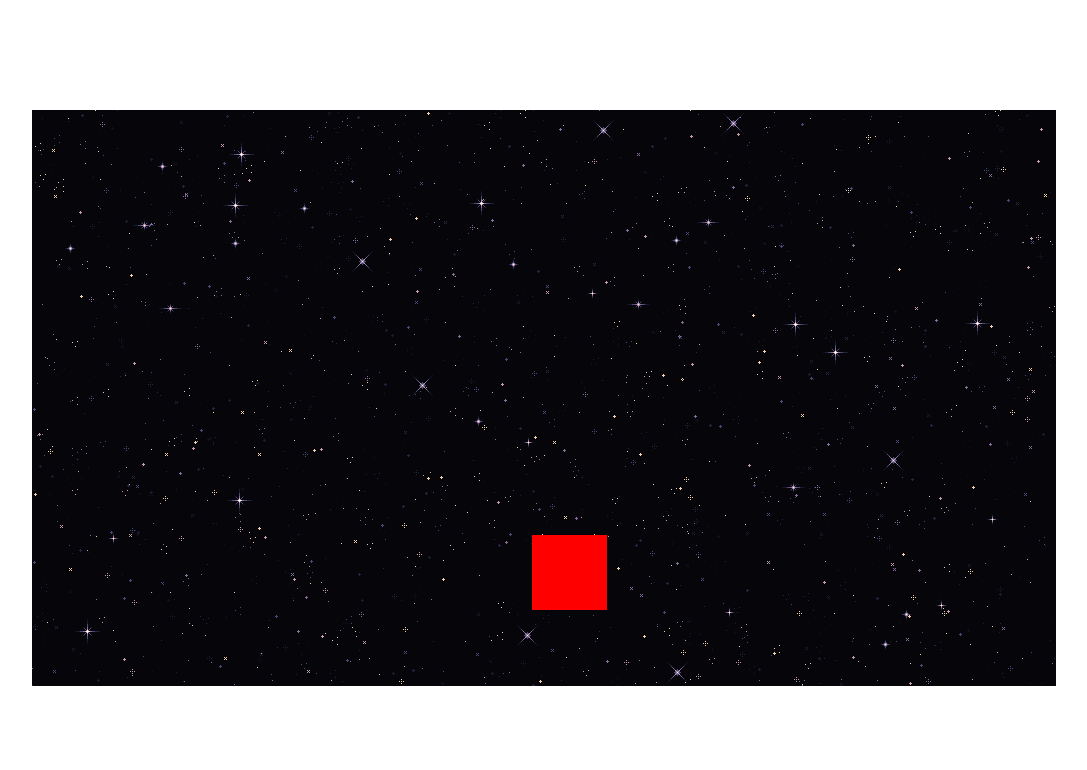
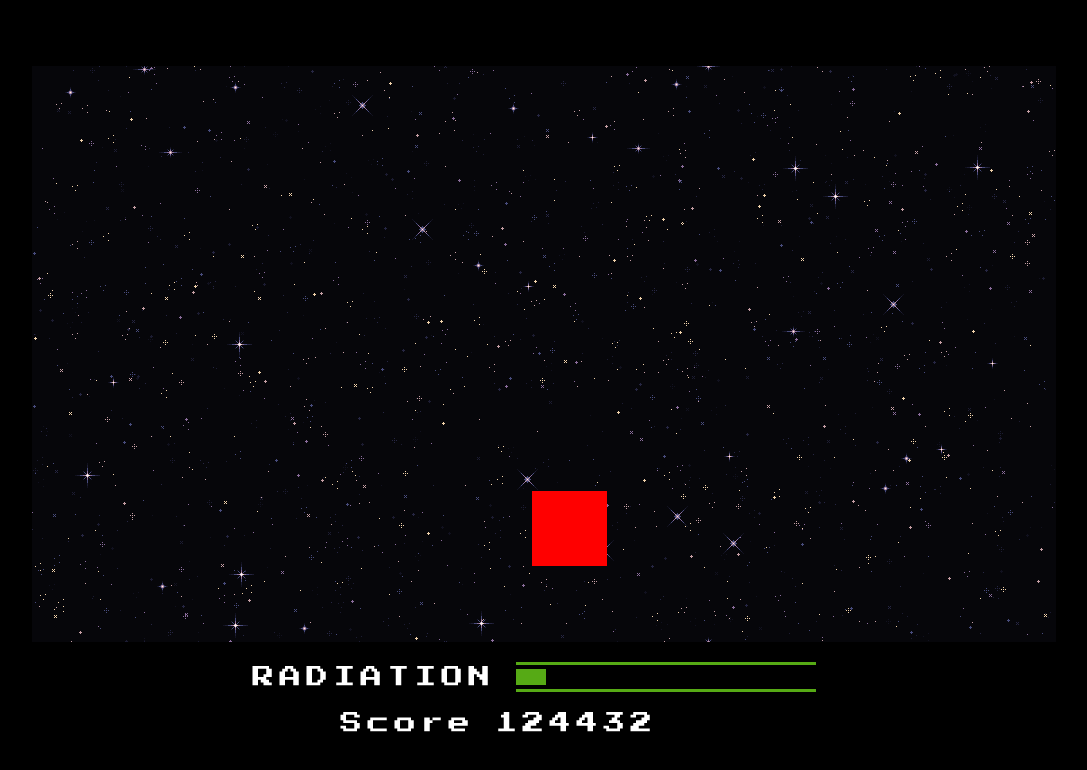
Before and after one commit to Stoooq/Past-Finder-V2, a website built with Parcel: page index.html in a window 1280 px wide. Shown: the whole page, without its empty margins (96-1183 px from the left). Built offline with nearby package versions, Linux system fonts and the light colour scheme.

Commit message:
add radiation bar and score

```diff
--- a/index.html
+++ b/index.html
@@ -3,14 +3,34 @@
 <head>
     <meta charset="UTF-8">
     <meta name="viewport" content="width=device-width, initial-scale=1.0">
-    <title>Document</title>
+    <title>PastFinderv2</title>
+    <link rel="preconnect" href="https://fonts.googleapis.com">
+    <link rel="preconnect" href="https://fonts.gstatic.com" crossorigin>
+    <link href="https://fonts.googleapis.com/css2?family=Press+Start+2P&display=swap" rel="stylesheet">
     <link rel="stylesheet" href="./css/style.css">
 </head>
 <body>
 
     <div class="gameBoard">
         <div class="menu"></div>
+
         <canvas></canvas>
+
+        <div class="container">
+            <div class="player-info">
+                <div class="radiation">
+                    <div class="radiation-text">RADIATION</div>
+                    <div class="radiation-bar">
+                        <div class="bar"></div>
+                    </div>
+                </div>
+                <div class="score">
+                    <div class="score-text">Score</div>
+                    <div class="score-number">124432</div>
+                </div>
+            </div>
+            <div class="lifes"></div>
+        </div>
     </div>
 
     <script type="module" src="./js/index.js"></script>
--- a/js/modules/Board.js
+++ b/js/modules/Board.js
@@ -4,15 +4,19 @@ class Board {
         this.c = this.canvas.getContext('2d')
         this.canvas.width = 1024
         this.canvas.height = 576
+        this.c.msImageSmoothingEnabled = false;
+        this.c.mozImageSmoothingEnabled = false;
+        this.c.webkitImageSmoothingEnabled = false;
+        this.c.imageSmoothingEnabled = false;
         this.src = '../assets/Space Background.png'
         this.image = new Image()
         this.image.src = this.src
         this.positionY = 0
-        this.speed = 1
-        this.c.msImageSmoothingEnabled = false;
-        this.c.mozImageSmoothingEnabled = false;
-        this.c.webkitImageSmoothingEnabled = false;
-        this.c.imageSmoothingEnabled = false;
+        this.isFaster = false
+        this.speed = {
+            normal: 0.75,
+            fast: 2.5
+        }
     }
 
     update = () => {
@@ -20,7 +24,12 @@ class Board {
         this.c.fillRect(0, 0, this.canvas.width, this.canvas.height)
         this.c.drawImage(this.image, 0, this.positionY, this.canvas.width, this.canvas.height)
         this.c.drawImage(this.image, 0, this.positionY - this.canvas.height, this.canvas.width, this.canvas.height)
-        this.positionY += this.speed
+        if (this.isFaster === false) {
+            this.positionY += this.speed.normal
+        }
+        if (this.isFaster === true) {
+            this.positionY += this.speed.fast
+        }
         if (this.positionY > this.canvas.height) this.positionY = 0
     }
 }
--- a/js/modules/Player.js
+++ b/js/modules/Player.js
@@ -48,7 +48,7 @@ class Player {
                     this.lastKey = 'a'
                     break
                 case 'w':
-                    board.speed = 5
+                    board.isFaster = true
                     break
                 case ' ':
                     this.isShooting = true
@@ -65,7 +65,7 @@ class Player {
                     this.keys.a.pressed = false
                     break
                 case 'w':
-                    board.speed = 1
+                    board.isFaster = false
                     break
             }
         })
--- a/js/utils/checkCollision.js
+++ b/js/utils/checkCollision.js
@@ -1,6 +1,6 @@
 import board from "../modules/Board.js"
 
-const checkCollision = (position, width, height) => {
+const checkCollision = (position, width) => {
     if (position.x <= 0) {
         position.x = 0
     }
--- a/scss/style.scss
+++ b/scss/style.scss
@@ -9,4 +9,90 @@ body {
     justify-content: center;
     align-items: center;
     height: 100vh;
+    font-family: "Press Start 2P", system-ui;
+    font-size: 22px;
+    color: #fff;
+    letter-spacing: 5px;
+    background-color: black;
 }
+
+.gameBoard {
+    display: flex;
+    flex-direction: column;
+
+    .menu {
+
+    }
+
+    .container {
+        display: flex;
+        justify-content: center;
+        flex-direction: row;
+
+        .player-info {
+
+            .radiation {
+                display: flex;
+
+                .radiation-text {
+                    display: flex;
+                    justify-content: center;
+                    align-items: center;
+                }
+
+                .radiation-bar {
+                    position: relative;
+                    padding: 7px 0px;
+                    margin: 20px;
+                    width: 300px;
+                    height: 30px;
+
+                    .bar {
+                        width: 10%;
+                        height: 100%;
+                        background-color: rgb(86, 170, 21);
+                    }
+                }
+
+                .radiation-bar::before {
+                    position: absolute;
+                    top: 0;
+                    left: 0;
+                    content: '';
+                    width: 100%;
+                    height: 3px;
+                    background-color: rgb(86, 170, 21);
+                }
+
+                .radiation-bar::after {
+                    position: absolute;
+                    bottom: 0;
+                    left: 0;
+                    content: '';
+                    width: 100%;
+                    height: 3px;
+                    background-color: rgb(86, 170, 21);
+                }
+            }
+
+            .score {
+                display: flex;
+                justify-content: flex-start;
+                gap: 20px;
+                margin-left: 88px;
+
+                .score-text {
+
+                }
+
+                .score-number {
+
+                }
+            }
+        }
+
+        .lifes {
+
+        }
+    }
+}
```
Also changed, not shown: css/style.css, 2 other files.
